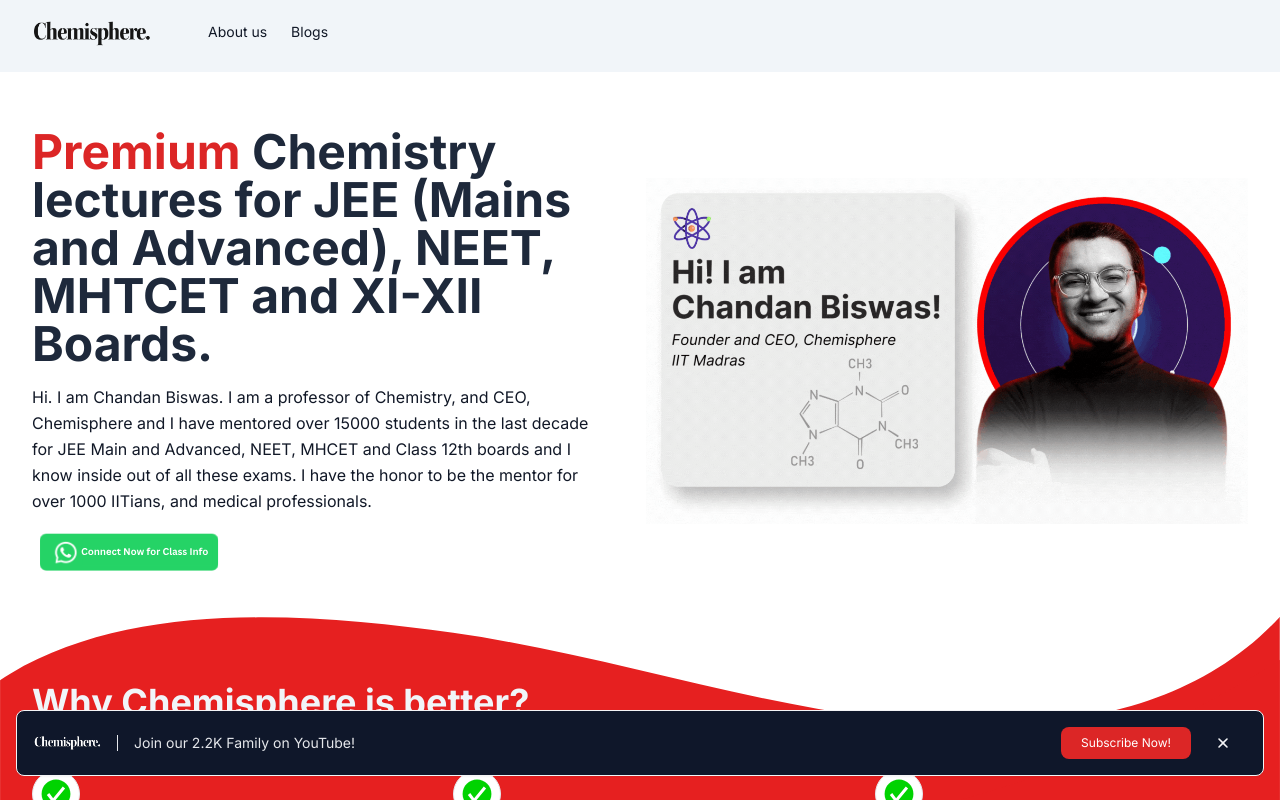
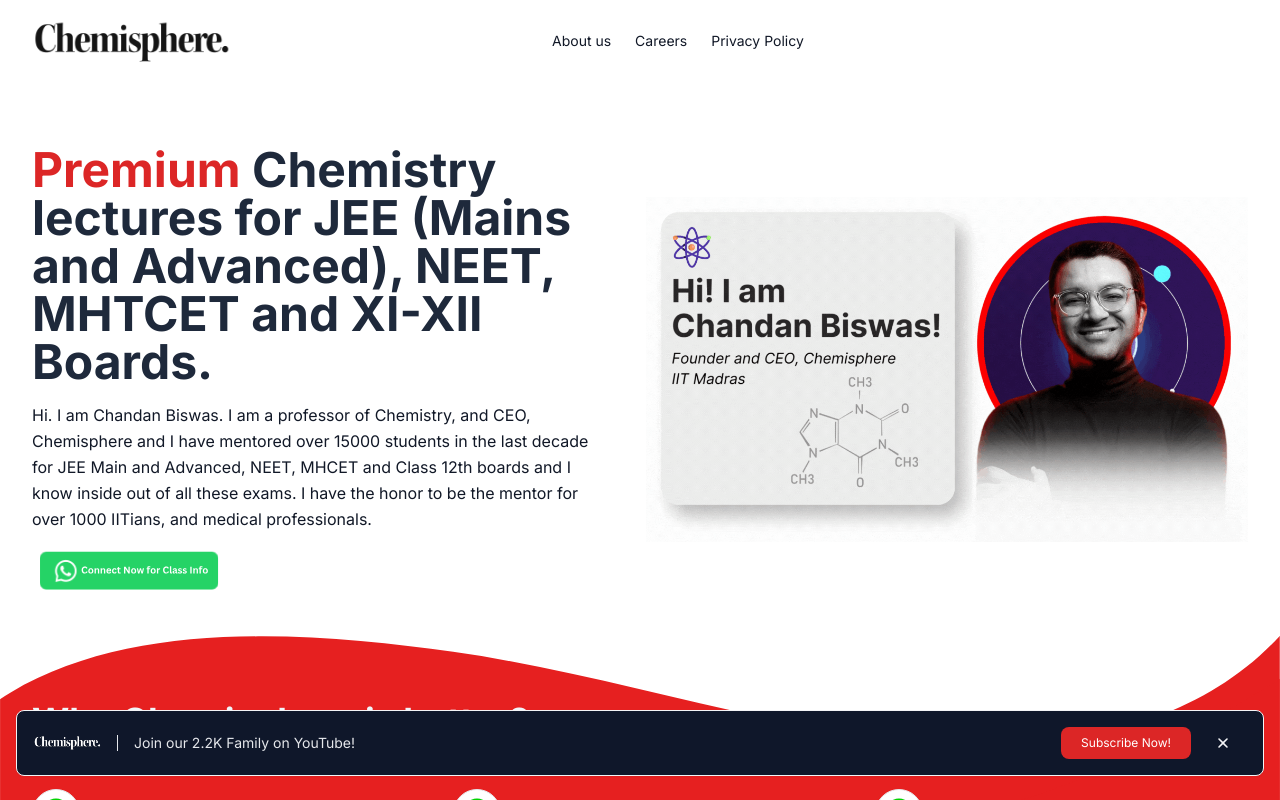
Before and after one commit to aryannpanchal/chemisphere-official-website, a Next.js app: page / in a window 1280 px wide. Shown: the top 800 px of the page. Built offline with nearby package versions, Linux system fonts and the light colour scheme.

Commit message:
Update Navbar.jsx

```diff
--- a/components/Navbar.jsx
+++ b/components/Navbar.jsx
@@ -12,13 +12,15 @@ import {
 
 import Link from 'next/link'
 
+
 const Navbar = () => {
 
     const [state, setState]=useState(false)
  // Replace javascript:void(0) path with your path
  const navigation = [
     { title: "About us", path: "/about-us" },
-    { title: "Blogs", path: "/blogs" },
+    { title: "Careers", path: "/" },
+    { title: "Privacy Policy", path: "/" },
 ]
 useEffect(() => {
     const handleClickOutside = (e) => {
@@ -35,15 +37,17 @@ useEffect(() => {
     };
 }, []);
   return (
+
     <div>
-         <nav className={`bg-slate-100 md:pb-5 lg:pb-1 items-center md:text-sm ${state ? "shadow-lg rounded-xl border mx-2 mt-2 md:shadow-none md:border-none md:mx-2 md:mt-0" : ""}`}>
-            <div className="gap-x-14 items-center max-w-screen-xl mx-auto px-4 md:flex md:px-8">
+
+         <nav className={`bg-white md:pb-5 lg:pb-1 items-center md:text-sm ${state ? "shadow-lg rounded-xl border mx-2 mt-2 md:shadow-none md:border-none md:mx-2 md:mt-0" : ""}`}>
+            <div className="gap-x-80 items-center max-w-screen-xl mx-auto px-4 md:flex md:px-8">
                 <div className="flex items-center justify-between py-5 md:block">
                     <a href="https://chemisphere.in">
 
                     <Image  src="/chemisphere-logo-white.svg"
-                            width={120}
-                            height={10}
+                            width={200}
+                            height={20}
                             alt="Chemisphere-logo"
                         />
                     </a>
@@ -71,8 +75,8 @@ useEffect(() => {
                     </div>
 
                 </div>
-                <div className={`flex-1 items-center mt-8 md:mt-0 md:flex ${state ? 'block' : 'hidden'} `}>
-                    <ul className="justify-center items-center space-y-6 md:flex md:space-x-6 md:space-y-0 pb-1">
+                <div className={`flex-1 items-center mt-8 md:mt-0 md:flex ${state ? 'block' : 'hidden'}  `}>
+                    <ul className="justify-center text-right items-center space-y-6 md:flex md:space-x-6 pl-86 md:space-y-0 pb-1">
                         {
                             navigation.map((item, idx) => {
                                 return (
```
